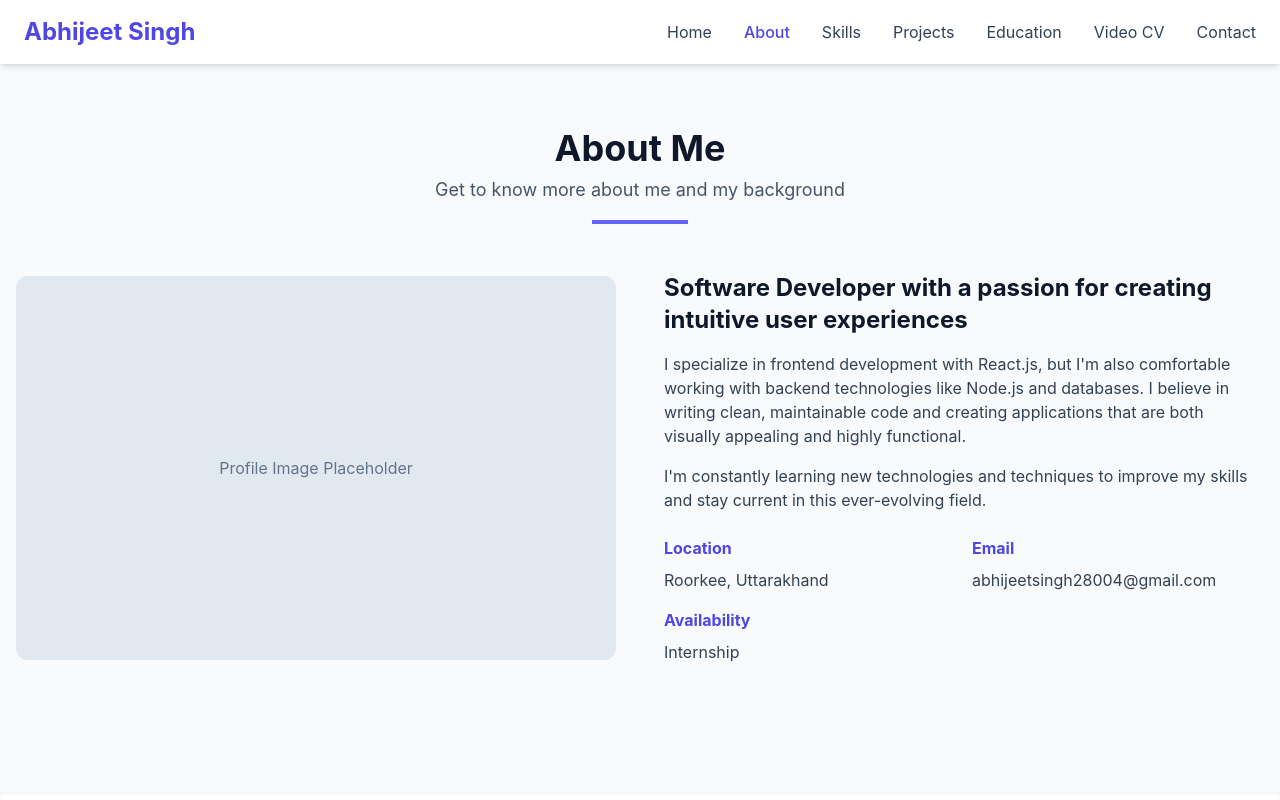
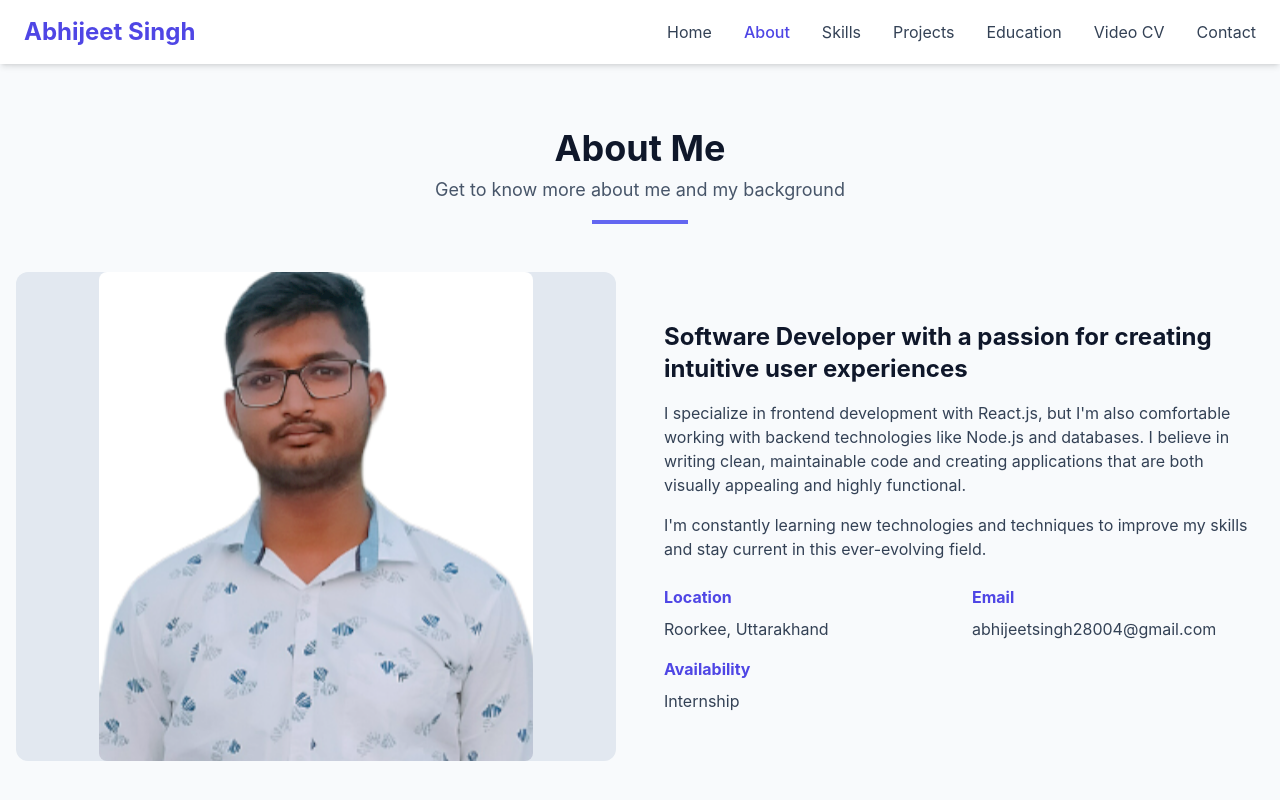
Before and after one commit to Abhijeet14d/Abhijeet_Portfolio, a React (Vite) app: page /about in a window 1280 px wide. Shown: the top 800 px of the page. Built offline with nearby package versions, Linux system fonts and the light colour scheme.

Commit message:
profile photo

```diff
--- a/src/pages/About.jsx
+++ b/src/pages/About.jsx
@@ -1,4 +1,6 @@
 import SectionHeading from '../components/SectionHeading';
+import profileImage from '../assets/profile.png';
+
 
 const About = () => {
   return (
@@ -9,9 +11,12 @@ const About = () => {
       />
 
       <div className="grid grid-cols-1 md:grid-cols-2 gap-12 items-center">
-        <div className="bg-slate-200 dark:bg-slate-800 rounded-xl h-64 md:h-96 flex items-center justify-center">
-          {/* Replace with your actual image */}
-          <div className="text-slate-500 dark:text-slate-400">Profile Image Placeholder</div>
+        <div className="bg-slate-200 dark:bg-slate-800 rounded-xl h-100 md:h-200 flex items-center justify-center">
+          <img
+            src={profileImage}
+            alt="Profile"
+            className="rounded-lg object-cover max-w-full h-auto"
+          />
         </div>
 
         <div>
```
Also changed, not shown: src/assets/profile.png (added).
